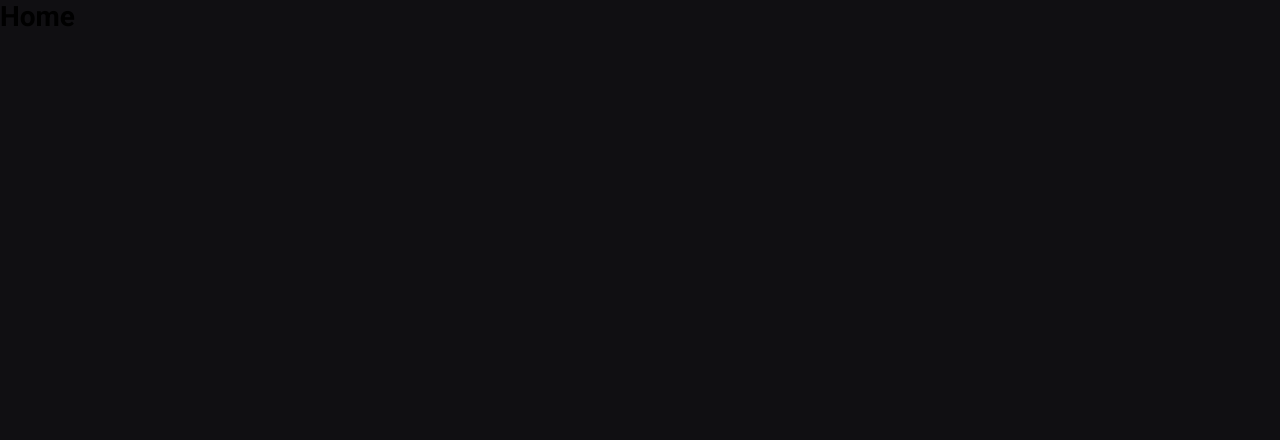
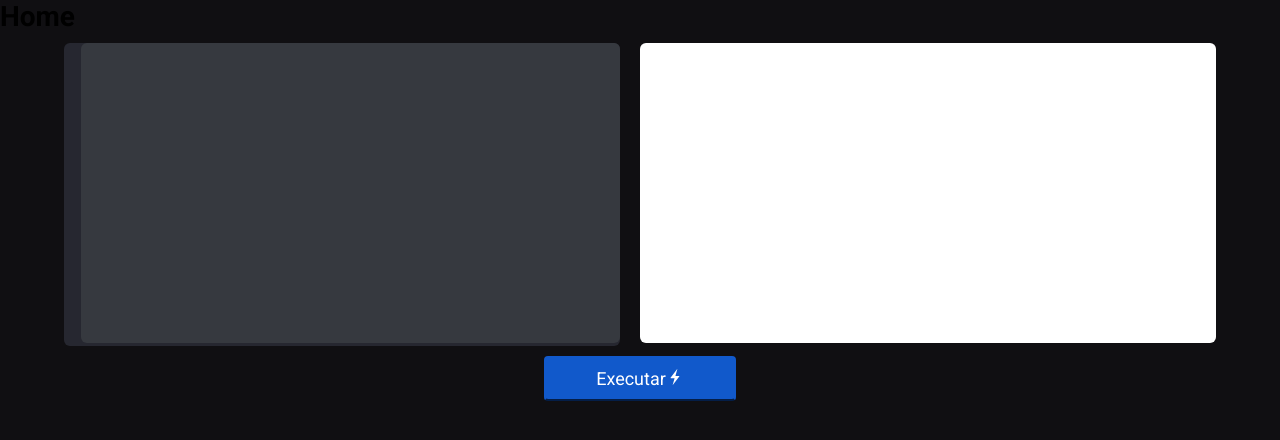
Before and after one commit to tuliocll/hackathon-rocket, a React (Create React App) app: page / in a window 1280 px wide. Shown: the top 440 px of the page. Built offline with nearby package versions, Linux system fonts and the light colour scheme.

Commit message:
:sparkles: Add two new components and add styles to global.styles

```diff
--- a/src/App.js
+++ b/src/App.js
@@ -1,15 +1,52 @@
-import React from 'react';
+import React, { useState } from 'react';
 import { BrowserRouter as Router } from 'react-router-dom';
+import { IoIosFlash } from 'react-icons/io';
 
 import Routes from './routes';
 
-import GlobalStyles from './styles/global.styles';
+import GlobalStyles, {
+  Container,
+  Button,
+  ContainerFooter,
+} from './styles/global.styles';
+import CodeBox from './components/Codebox';
+import Playground from './components/Playground';
 
 export default function App() {
+  const [code, setCode] = useState();
+
+  function compilar(str) {
+    if (str === '<div class="header"></div>') {
+      return draw('nav');
+    }
+
+    alert('Erro ao compilar, verifique seu codigo');
+    return;
+  }
+
+  function draw(element) {
+    const c = document.getElementById('playground');
+    const ctx = c.getContext('2d');
+    ctx.moveTo(0, 0);
+    ctx.lineTo(200, 100);
+    ctx.stroke();
+  }
   return (
     <Router>
       <Routes />
+
       <GlobalStyles />
+      <Container>
+        <CodeBox value={code} setValue={setCode} />
+        <Playground />
+      </Container>
+
+      <ContainerFooter>
+        <Button onClick={() => compilar(code)}>
+          Executar
+          <IoIosFlash />
+        </Button>
+      </ContainerFooter>
     </Router>
   );
 }
--- /dev/null
+++ b/src/components/Codebox/index.js
@@ -0,0 +1,18 @@
+import React, { useState } from 'react';
+
+import { Container, Code, CodeContainer } from './styles';
+
+export default function Codebox({ value, setValue }) {
+  return (
+    <Container>
+      <CodeContainer>
+        <Code
+          value={value}
+          onChange={object => {
+            setValue(object.target.value);
+          }}
+        />
+      </CodeContainer>
+    </Container>
+  );
+}
--- /dev/null
+++ b/src/components/Codebox/styles.js
@@ -0,0 +1,26 @@
+import styled from 'styled-components';
+
+export const Container = styled.div`
+  display: flex;
+  width: 45%;
+`;
+
+export const CodeContainer = styled.div`
+  display: flex;
+  margin: 10px;
+  width: 100%;
+  background: #262730;
+  border-radius: 6px;
+  flex-direction: row-reverse;
+`;
+
+export const Code = styled.textarea`
+  height: 300px;
+  width: 97%;
+  background: #36393f;
+  border-color: #0000;
+  border-radius: 6px;
+  resize: none;
+  padding: 10px;
+  color: #fff;
+`;
--- /dev/null
+++ b/src/components/Playground/index.js
@@ -0,0 +1,11 @@
+import React from 'react';
+
+import { Container, CanvasContainer } from './styles';
+
+export default function Playground({ run }) {
+  return (
+    <Container>
+      <CanvasContainer id="playground" />
+    </Container>
+  );
+}
--- /dev/null
+++ b/src/components/Playground/styles.js
@@ -0,0 +1,13 @@
+import styled from 'styled-components';
+
+export const Container = styled.div`
+  margin: 10px;
+  width: 45%;
+`;
+
+export const CanvasContainer = styled.canvas`
+  height: 300px;
+  width: 100%;
+  background: #fff;
+  border-radius: 6px;
+`;
--- a/src/styles/global.styles.js
+++ b/src/styles/global.styles.js
@@ -1,4 +1,4 @@
-import { createGlobalStyle } from 'styled-components';
+import styled, { createGlobalStyle } from 'styled-components';
 
 export default createGlobalStyle`
 @import url('https://fonts.googleapis.com/css?family=Roboto:400,700&display=swap');
@@ -28,3 +28,33 @@ button {
     cursor: pointer;
 }
 `;
+
+export const Container = styled.div`
+  display: flex;
+  flex-direction: row;
+  justify-content: center;
+`;
+
+export const ContainerFooter = styled.div`
+  display: flex;
+  flex-direction: row;
+  justify-content: center;
+`;
+
+export const Button = styled.button`
+  background: #1159cb;
+  padding: 10px 50px;
+  border-color: #0000;
+  border-bottom-color: #0a439c;
+  border-radius: 4px;
+  color: #fff;
+  font-size: 18px;
+  display: flex;
+  justify-content: space-between;
+  align-content: space-between;
+  transition: all 0.2s;
+
+  &:hover {
+    opacity: 0.5;
+  }
+`;
```
